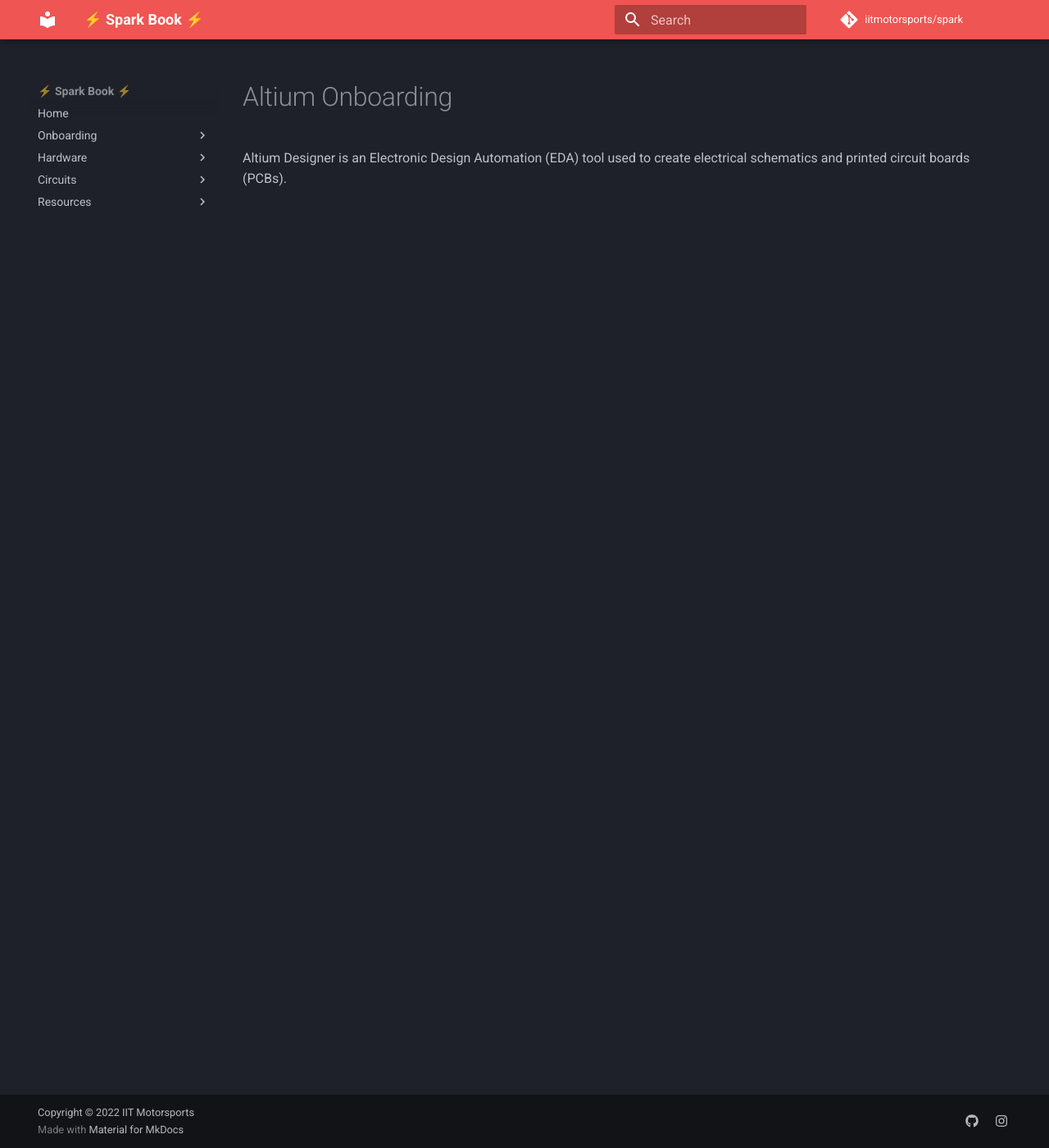
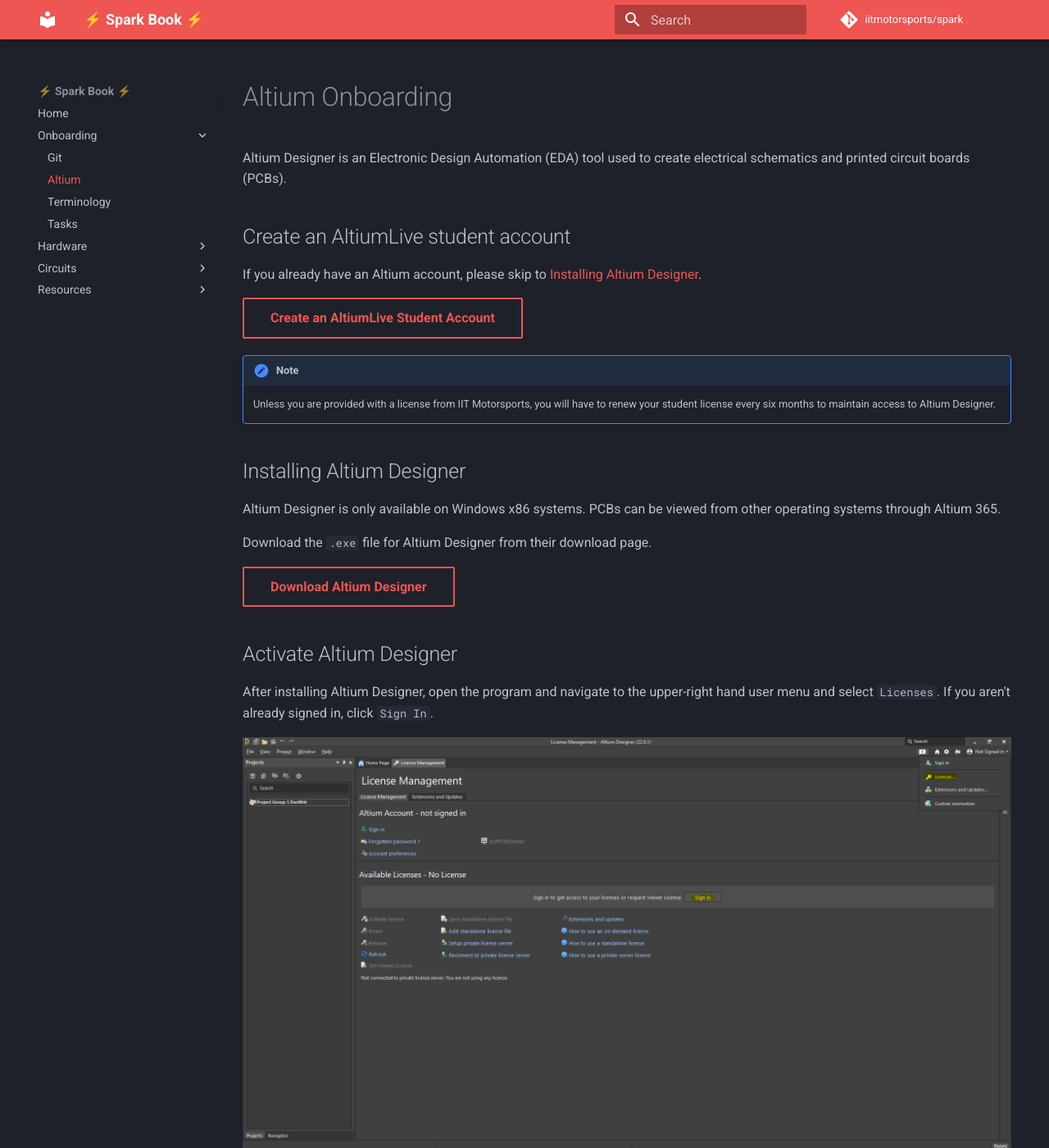
Before and after one commit to iitmotorsports/spark, an MkDocs documentation site: the page built from docs/onboarding/altium/index.md, in a window 1280 px wide and 1400 px high. Shown: the whole window at 82% size. Built offline with MkDocs 1.6.1 and Material for MkDocs 9.7.7, drawn with Linux system fonts in a browser that asks for light colours; comment, search, counter and statistics services are not loaded; some of the changed text lies outside the part shown.

Commit message:
Added Altium software install documentation

```diff
--- /dev/null
+++ b/docs/onboarding/altium/index.md
@@ -0,0 +1,30 @@
+# Altium Onboarding
+
+Altium Designer is an Electronic Design Automation (EDA) tool used to create electrical schematics and printed circuit boards (PCBs).
+
+## Create an AltiumLive student account
+
+If you already have an Altium account, please skip to [Installing Altium Designer](#installing-altium-designer).
+
+[Create an AltiumLive Student Account](https://www.altium.com/education/student-licenses){ .md-button target=_blank }
+
+!!! note
+    Unless you are provided with a license from IIT Motorsports, you will have to renew your student license every six months to maintain access to Altium Designer.
+
+## Installing Altium Designer
+
+Altium Designer is only available on Windows x86 systems. PCBs can be viewed from other operating systems through Altium 365.
+
+Download the `.exe` file for Altium Designer from their download page.
+
+[Download Altium Designer](https://www.altium.com/products/downloads){ .md-button target=_blank }
+
+## Activate Altium Designer
+
+After installing Altium Designer, open the program and navigate to the upper-right hand user menu and select `Licenses`. If you aren't already signed in, click `Sign In`.
+
+![](/assets/onboarding/altium/altium_license_management.png)
+
+Once logged in, Altium Designer will display all licenses associated with the AltiumLive account. Select the active license and click use.
+
+![](/assets/onboarding/altium/altium_license_use.png)
--- a/mkdocs.yml
+++ b/mkdocs.yml
@@ -15,6 +15,8 @@
     - Onboarding:
       - onboarding/index.md
       - Git: onboarding/git.md
+      - Altium:
+        - onboarding/altium/index.md
       - Terminology: onboarding/terminology.md
       - Tasks: onboarding/tasks.md
     - Hardware:
```
Also changed, not shown: docs/onboarding/altium.md (deleted, +0 -3 lines), docs/assets/onboarding/altium/altium_license_management.png (added), docs/assets/onboarding/altium/altium_license_use.png (added).
